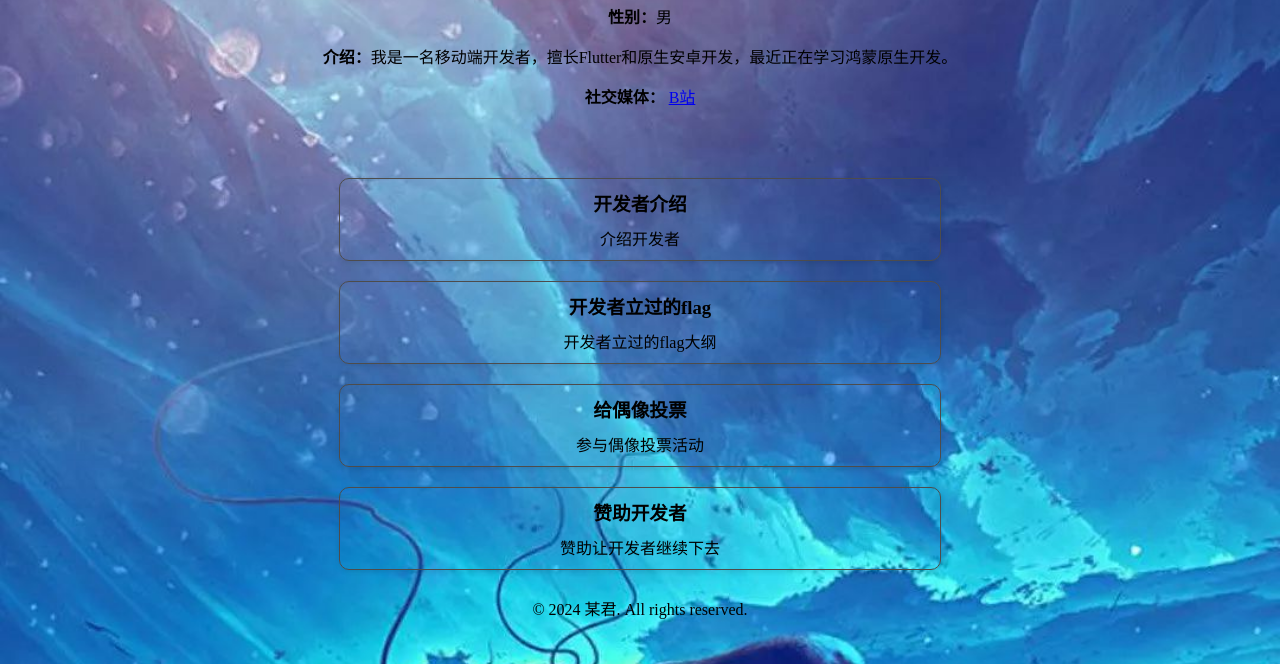
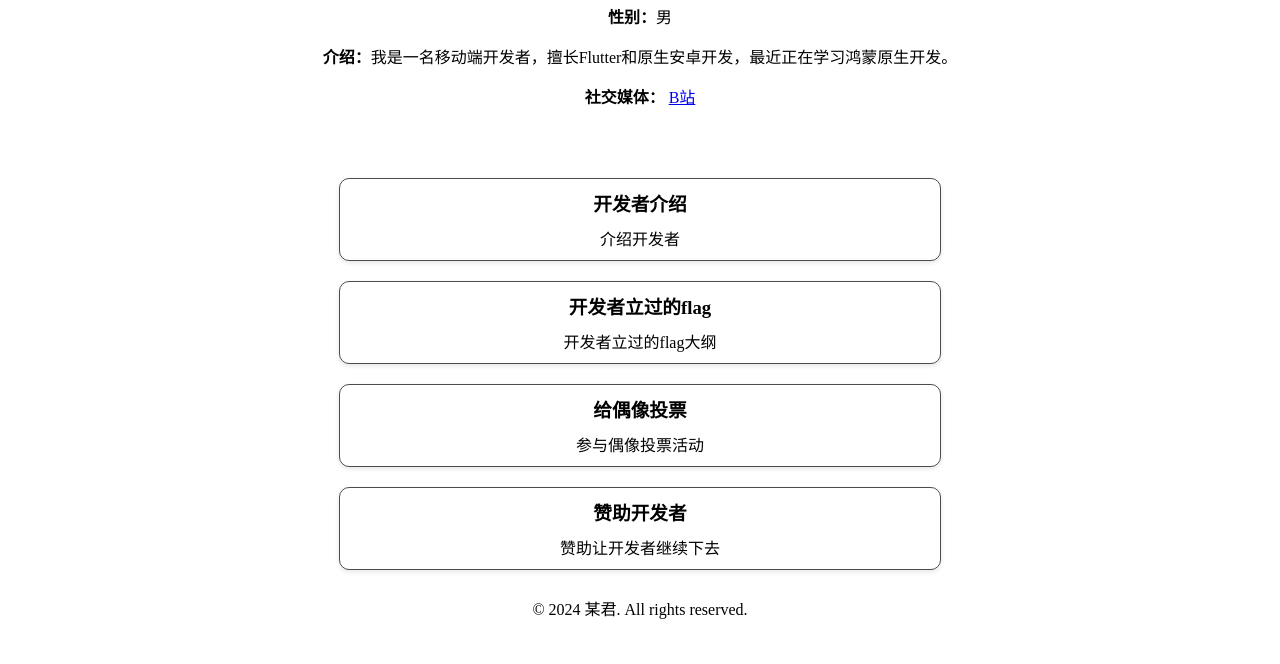
Before and after one commit to CodeDragon1990/CodeDragon1990.some.github.io, a plain HTML site: page index.html in a window 1280 px wide. Shown: the part 407-1071 px from the top of the page. Drawn offline with Linux system fonts and the light colour scheme.

Commit message:
更新 styles.css

```diff
--- a/styles.css
+++ b/styles.css
@@ -56,11 +56,3 @@ header, footer {
 .card {
   cursor: pointer;
 }
-
-
-body {
-  background-image: url('./R-C.jpg');
-  background-size: cover;
-  background-position: center;
-  background-repeat: no-repeat;
-}
```
